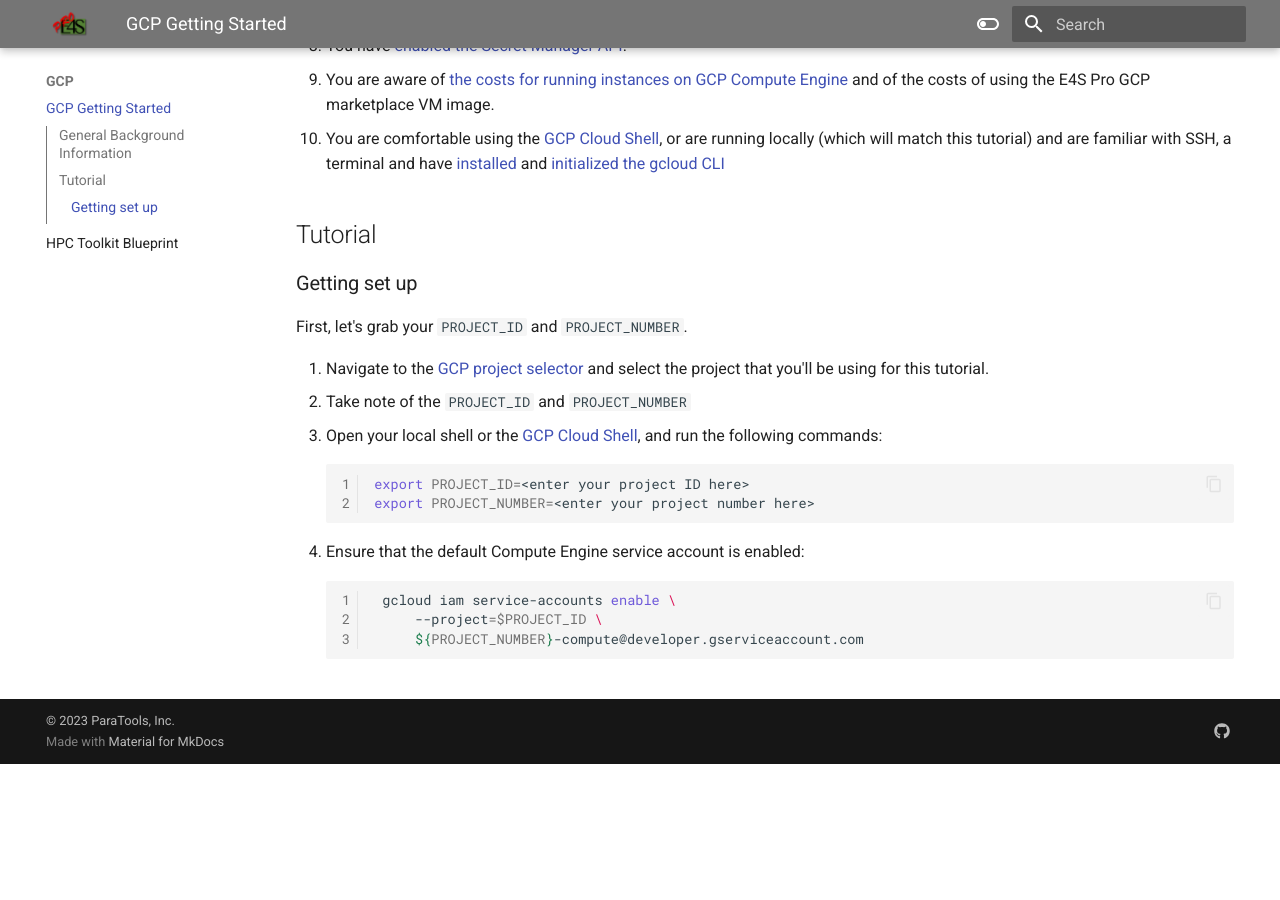
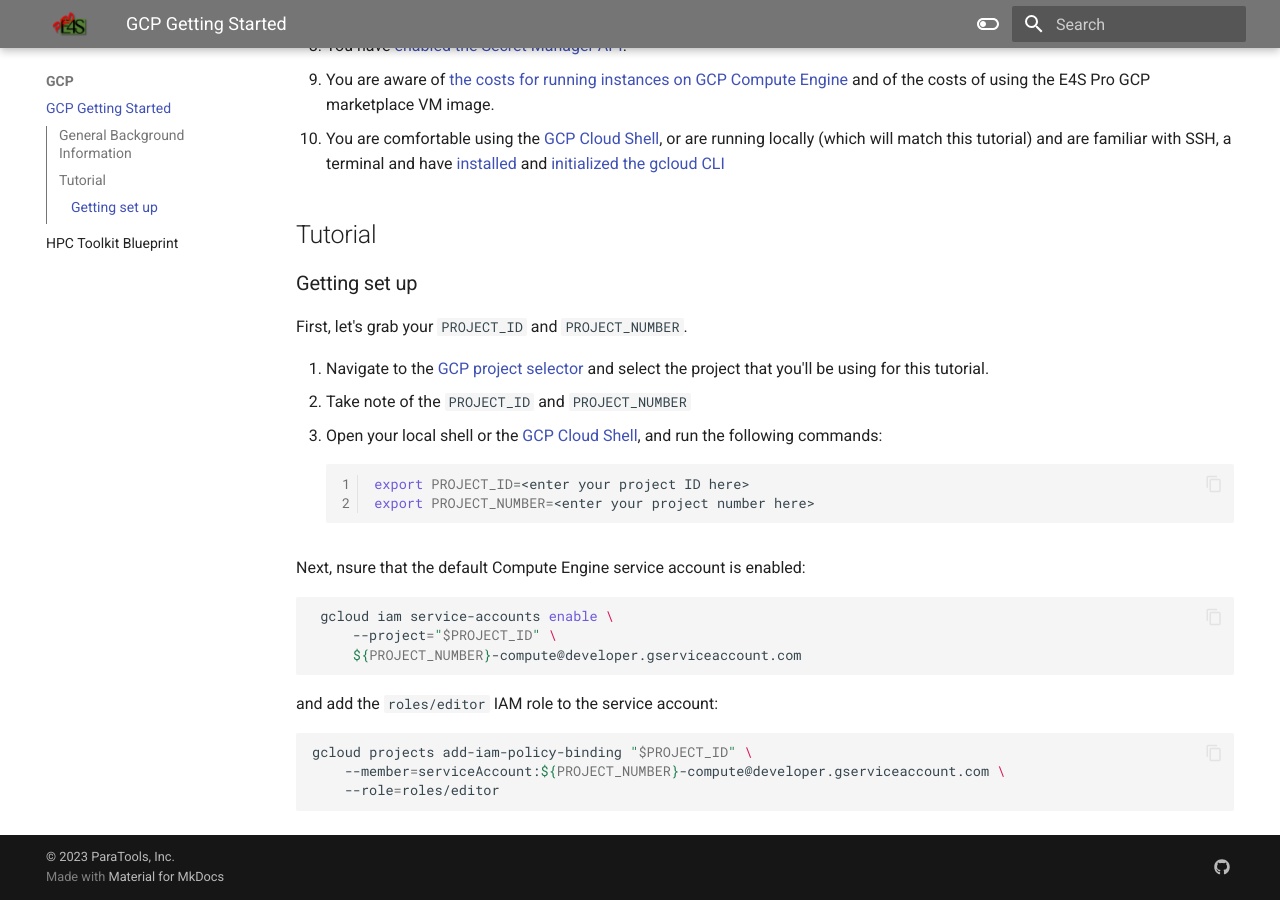
Before and after one commit to ParaToolsInc/ParaToolsPro, an MkDocs documentation site: the page built from docs/GCP/GCP.md, in a window 1280 px wide and 900 px high, scrolled down 548 px. Built offline with MkDocs 1.6.1 and Material for MkDocs 9.7.7, drawn with Linux system fonts in a browser that asks for light colours; before the commit the page ends 1312 px from its top, so only the background shows below that.

Commit message:
Small incremental additions to the GCP tutorial after upgrading python

````diff
--- a/docs/GCP/GCP.md
+++ b/docs/GCP/GCP.md
@@ -50,9 +50,17 @@
 export PROJECT_ID=<enter your project ID here>
 export PROJECT_NUMBER=<enter your project number here>
 ```
-4. Ensure that the default Compute Engine service account is enabled:
-``` shell linenums="1"
+
+Next, nsure that the default Compute Engine service account is enabled:
+``` shell
  gcloud iam service-accounts enable \
-     --project=$PROJECT_ID \
+     --project="$PROJECT_ID" \
      ${PROJECT_NUMBER}-compute@developer.gserviceaccount.com
 ```
+and add the `roles/editor` IAM role to the service account:
+
+``` shell
+gcloud projects add-iam-policy-binding "$PROJECT_ID" \
+    --member=serviceAccount:${PROJECT_NUMBER}-compute@developer.gserviceaccount.com \
+    --role=roles/editor
+```
--- a/mkdocs.yml
+++ b/mkdocs.yml
@@ -38,6 +38,9 @@
 #       enabled: !ENV [CI, false]
 
 markdown_extensions:
+  - pymdownx.emoji:
+      emoji_index: !!python/name:material.extensions.emoji.twemoji
+      emoji_generator: !!python/name:material.extensions.emoji.to_svg
   - pymdownx.highlight:
       anchor_linenums: true
   - pymdownx.inlinehilite
@@ -50,9 +53,6 @@
   - pymdownx.superfences
   - pymdownx.mark
   - attr_list
-  - pymdownx.emoji:
-      emoji_index: !!python/name:materialx.emoji.twemoji
-      emoji_generator: !!python/name:materialx.emoji.to_svg
 
 extra:
   consent:
````
